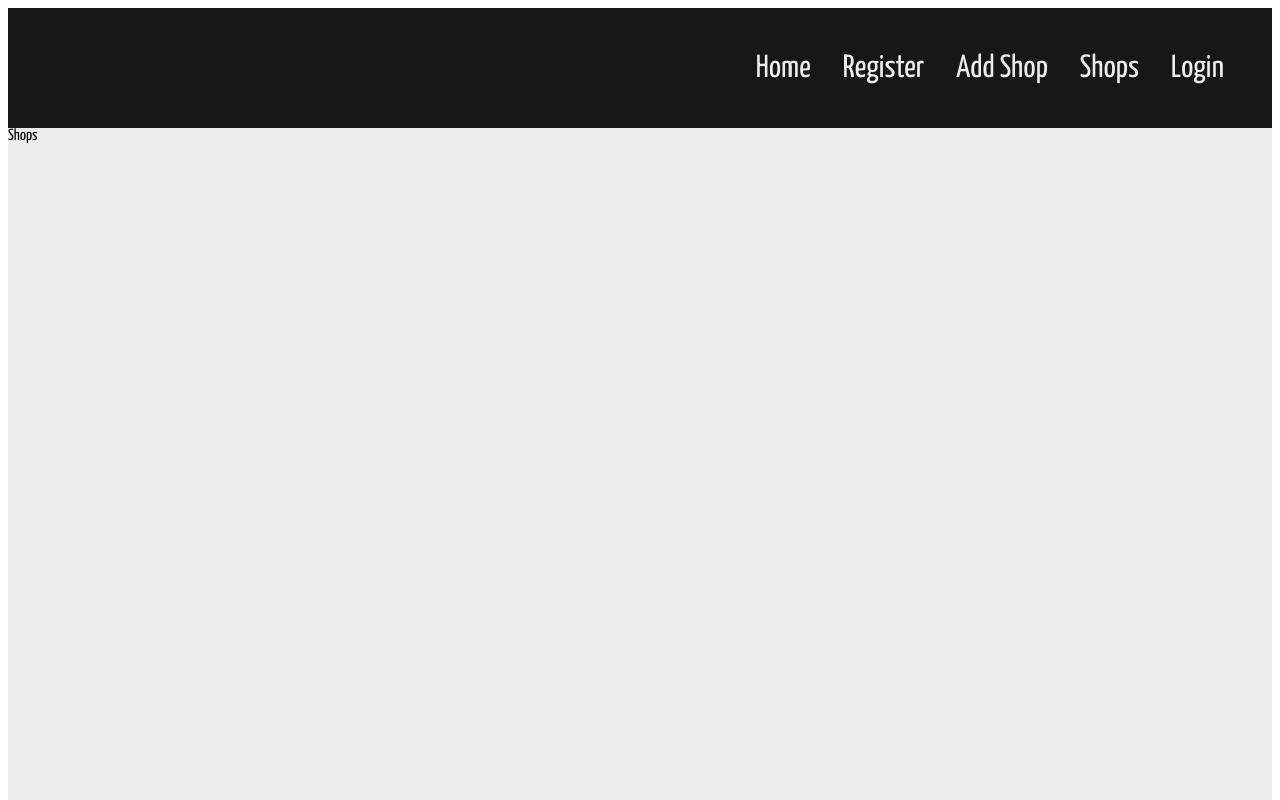
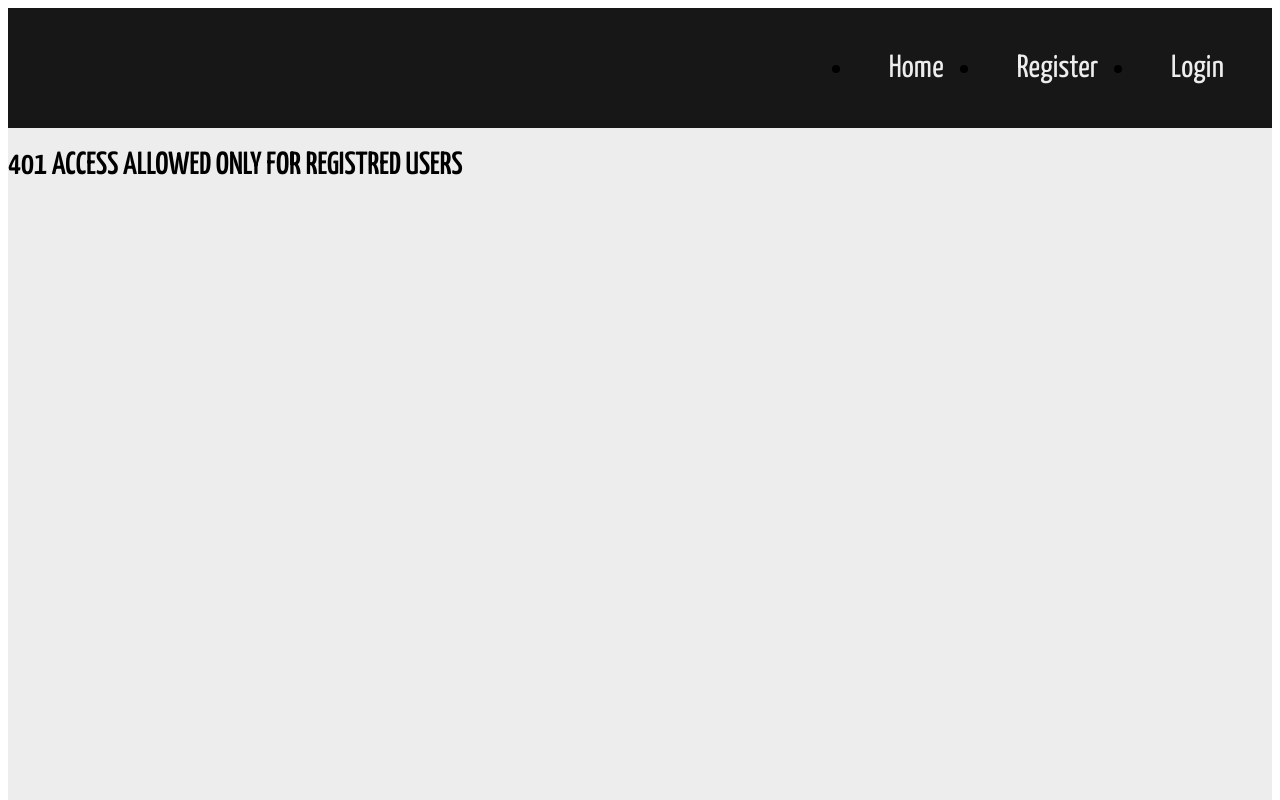
Before and after one commit to urtesala/urte_saladziute_final_react_exam, a React (Vite) app: page /shops in a window 1280 px wide. Shown: the top 800 px of the page. Built offline with nearby package versions, Linux system fonts and the light colour scheme.

Commit message:
login and logout works

```diff
--- a/src/App.jsx
+++ b/src/App.jsx
@@ -1,33 +1,36 @@
 import { Redirect, Route, Switch } from 'react-router-dom';
 import './App.css';
 import Navigation from './components/Layout/Navigation';
+import ProtectedRoute from './components/ProtectedRoute';
 import { Wraper } from './components/styled/StyledComponents';
 import AddShop from './pages/addShop/AddShop';
 import HomePage from './pages/Home/HomePage';
 import LoginPage from './pages/Login-Register/LoginPage';
 import RegisterPage from './pages/Login-Register/RegisterPage';
 import Shops from './pages/shops/Shops';
+import { useAuthCtx } from './store/AuthContext';
 
 function App() {
+  const { isUserLoggedIn } = useAuthCtx();
   return (
     <Wraper>
       <Navigation />
 
       <Switch>
-        <Route path={'/add-shop'}>
-          <AddShop/>
-        </Route>
+        <ProtectedRoute path={'/add-shop'}>
+          <AddShop />
+        </ProtectedRoute>
 
-        <Route path={'/shops'}>
-          <Shops/>
-        </Route>
+        <ProtectedRoute path={'/shops'}>
+          <Shops />
+        </ProtectedRoute>
 
         <Route path={'/login'}>
           <LoginPage />
         </Route>
 
         <Route path={'/register'}>
-          <RegisterPage/>
+          <RegisterPage />
         </Route>
 
         <Route path={'/home'} exact>
--- a/src/components/Layout/Navigation.jsx
+++ b/src/components/Layout/Navigation.jsx
@@ -1,31 +1,57 @@
 import { Link, NavLink } from 'react-router-dom';
+import { useAuthCtx } from '../../store/AuthContext';
 import { Header, Nav, StyledNavLink } from './styledNavigation';
 
 function Navigation(props) {
+  const { isUserLoggedIn, logout } = useAuthCtx();
+
   return (
     <Header>
       {/* <Link to={'/'}>Logo</Link> */}
 
       <Nav>
+        {!isUserLoggedIn && (
+          <li>
             <StyledNavLink to={'/'} exact>
               Home
             </StyledNavLink>
-
+          </li>
+        )}
+        {!isUserLoggedIn && (
+          <li>
             <StyledNavLink to={'/register'} exact>
               Register
             </StyledNavLink>
-
+          </li>
+        )}
+        {!isUserLoggedIn && (
+          <li>
+            <StyledNavLink to={'/login'} exact>
+              Login
+            </StyledNavLink>
+          </li>
+        )}
+        {isUserLoggedIn && (
+          <li>
             <StyledNavLink to={'/add-shop'} exact>
               Add Shop
             </StyledNavLink>
-
+          </li>
+        )}
+        {isUserLoggedIn && (
+          <li>
             <StyledNavLink to={'/shops'} exact>
               Shops
             </StyledNavLink>
-
-        <StyledNavLink to={'/login'} exact>
-          Login
+          </li>
+        )}
+        {isUserLoggedIn && (
+          <li>
+            <StyledNavLink onClick={logout} to={'/'} exact>
+              Logout
             </StyledNavLink>
+          </li>
+        )}
       </Nav>
     </Header>
   );
--- /dev/null
+++ b/src/components/ProtectedRoute.jsx
@@ -0,0 +1,13 @@
+import { Route } from 'react-router-dom';
+import { useAuthCtx } from './../store/AuthContext';
+import NotAuthorised from '../pages/extraPages/NotAuthorized'
+
+function ProtectedRoute({ children, ...restOfProps }) {
+  const { isUserLoggedIn } = useAuthCtx();
+  return (
+    <Route {...restOfProps}>
+      {isUserLoggedIn ? children : <NotAuthorised/>}
+    </Route>
+  );
+}
+export default ProtectedRoute;
--- a/src/components/forms/LoginForm.jsx
+++ b/src/components/forms/LoginForm.jsx
@@ -2,14 +2,14 @@ import { useFormik } from 'formik';
 import { useState } from 'react';
 import { useHistory } from 'react-router-dom';
 import * as Yup from 'yup';
+import { sendRequest } from '../../helpers';
+import { useAuthCtx } from '../../store/AuthContext';
 import { Button, Form } from '../styled/StyledComponents';
 import InputError from './InputError';
 
 function LoginForm(props) {
+  const ctx = useAuthCtx();
   const history = useHistory();
-
-  const [isLoggedIn, setIsLoggedIn] = useState(true);
-
 
   const formik = useFormik({
     initialValues: {
@@ -20,11 +20,25 @@ function LoginForm(props) {
       email: Yup.string().email().required('Please enter your email'),
       password: Yup.string().min(6).required('Please enter your password'),
     }),
-    onSubmit: (values) => {
+    onSubmit: async (values) => {
+      let url = `https://identitytoolkit.googleapis.com/v1/accounts:signInWithPassword?key=${
+        import.meta.env.VITE_API_KEY
+      }`;
+      const [sendResult, postError] = await sendRequest(values, url);
 
-      console.log('values ===', values, 'mode:', result);}
+      if (postError) {
+        console.warn('postError ===', postError);
+        formik.setErrors({
+          email: postError.error.message,
+        });
+        return;
+      }
+      // console.log('sendResult ===', sendResult);
+      ctx.login(sendResult);
+
+      history.push('/add-shop');
+    },
   });
-
   return (
     <Form onSubmit={formik.handleSubmit}>
       <input
--- a/src/components/forms/RegisterForm.jsx
+++ b/src/components/forms/RegisterForm.jsx
@@ -2,13 +2,13 @@ import { useFormik } from 'formik';
 import { useState } from 'react';
 import { useHistory } from 'react-router-dom';
 import * as Yup from 'yup';
+import { sendRequest } from '../../helpers';
 import { useRedirect } from '../../hooks/useRedirect';
 import { useAuthCtx } from '../../store/AuthContext';
 import { Button, Form } from '../styled/StyledComponents';
 import InputError from './InputError';
 
 function RegisterForm(props) {
-  const [isLoggedIn, setIsLoggedIn] = useState(false);
 
   const ctx = useAuthCtx();
   const history = useHistory();
@@ -40,7 +40,7 @@ function RegisterForm(props) {
         });
         return;
       }
-      console.log('sendResult ===', sendResult);
+      // console.log('sendResult ===', sendResult);
       ctx.login(sendResult);
 
       history.push('/add-shop');
@@ -90,27 +90,9 @@ function RegisterForm(props) {
 
       <Button type='submit'>Login</Button>
       <p>
-        If you already have an account, please <a href='/register'>LOGIN </a>
+        If you already have an account, please <a href='/login'>LOGIN </a>
       </p>
     </Form>
   );
 }
 export default RegisterForm;
-
-async function sendRequest(whatToSend, url) {
-  try {
-    const resp = await fetch(url, {
-      method: 'POST',
-      headers: { 'Content-type': 'application/json' },
-      body: JSON.stringify(whatToSend),
-    });
-    if (!resp.ok) {
-      throw await resp.json();
-    }
-    const result = await resp.json();
-    console.log('result ===', result);
-    return [result, null];
-  } catch (error) {
-    return [null, error];
-  }
-}
--- /dev/null
+++ b/src/helpers.js
@@ -0,0 +1,17 @@
+export async function sendRequest(whatToSend, url) {
+    try {
+      const resp = await fetch(url, {
+        method: 'POST',
+        headers: { 'Content-type': 'application/json' },
+        body: JSON.stringify(whatToSend),
+      });
+      if (!resp.ok) {
+        throw await resp.json();
+      }
+      const result = await resp.json();
+    //   console.log('result ===', result);
+      return [result, null];
+    } catch (error) {
+      return [null, error];
+    }
+  }
--- /dev/null
+++ b/src/pages/extraPages/NotAuthorized.jsx
@@ -0,0 +1,8 @@
+function unauthorized(props) {
+  return (
+    <div>
+        <h1>401 ACCESS ALLOWED ONLY FOR REGISTRED USERS</h1>
+    </div>
+  )
+}
+export default unauthorized
--- /dev/null
+++ b/src/pages/extraPages/PageNotFound.jsx
@@ -0,0 +1,6 @@
+function pageNotFound(props) {
+  return (
+    <div><h1>404 PAGE NOT FOUND</h1></div>
+  )
+}
+export default pageNotFound
```
Also changed, not shown: src/main.jsx (+10 -10 lines). Lines whose indentation alone changed are shown as unchanged.
